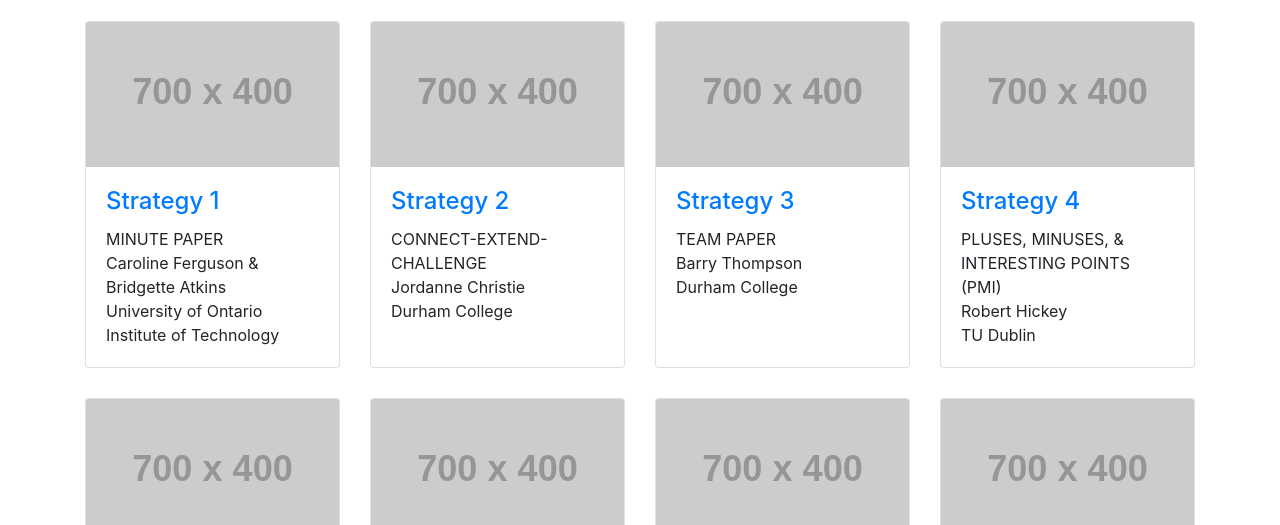
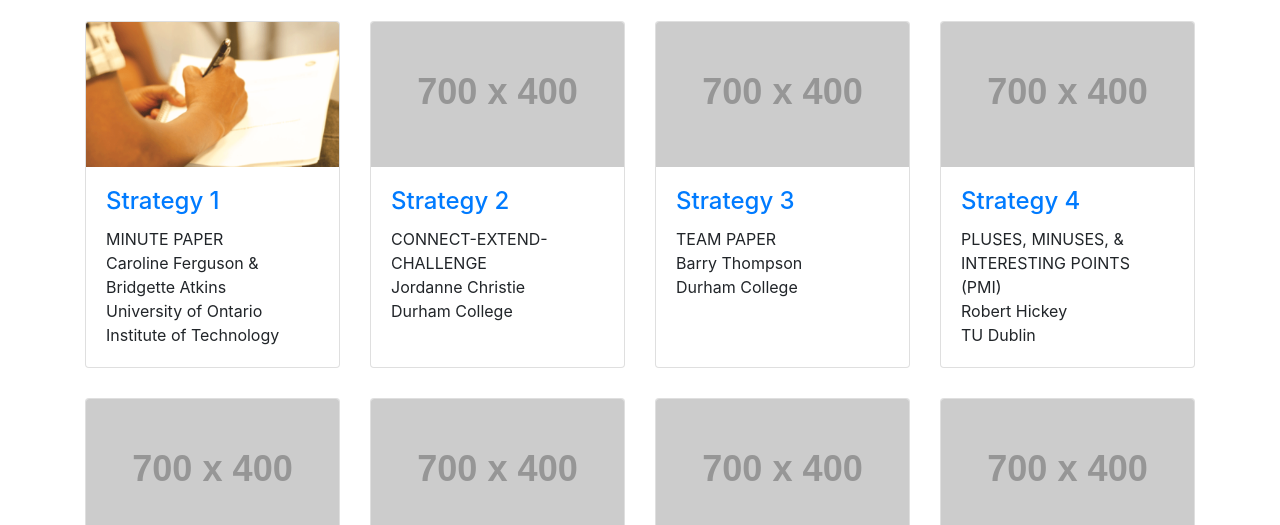
Before and after one commit to ShaunFerns/CHERPP, a website: page index.html in a window 1280 px wide. Shown: the part 275-800 px from the top of the page. Drawn offline with Linux system fonts and the light colour scheme; placeholder pictures from the web are drawn by us.

Commit message:
Update index.html

```diff
--- a/index.html
+++ b/index.html
@@ -56,7 +56,7 @@
       <div class="row">
         <div class="col-lg-3 col-md-4 col-sm-6 portfolio-item">
           <div class="card h-100">
-            <a href="#"><img class="card-img-top" src="http://placehold.it/700x400" alt=""></a>
+            <a href="#"><img class="card-img-top" src="CHERPP/images/Stratigy01.gif" alt=""></a>
             <div class="card-body">
               <h4 class="card-title"><a href="#">Strategy 1</a></h4>
               <p class="card-text">MINUTE PAPER<br> Caroline Ferguson & Bridgette Atkins <br>University of Ontario Institute of Technology</p>
```
